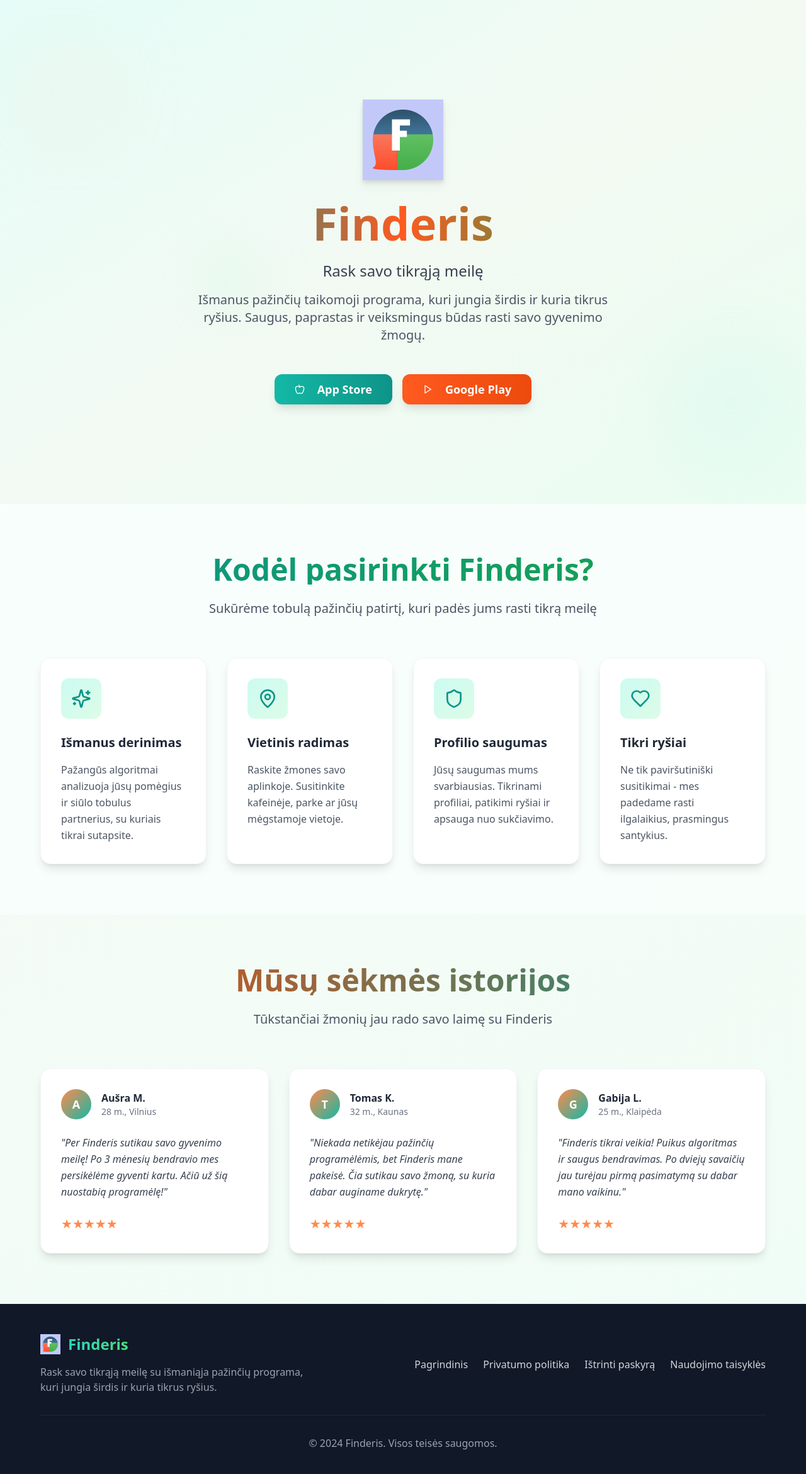
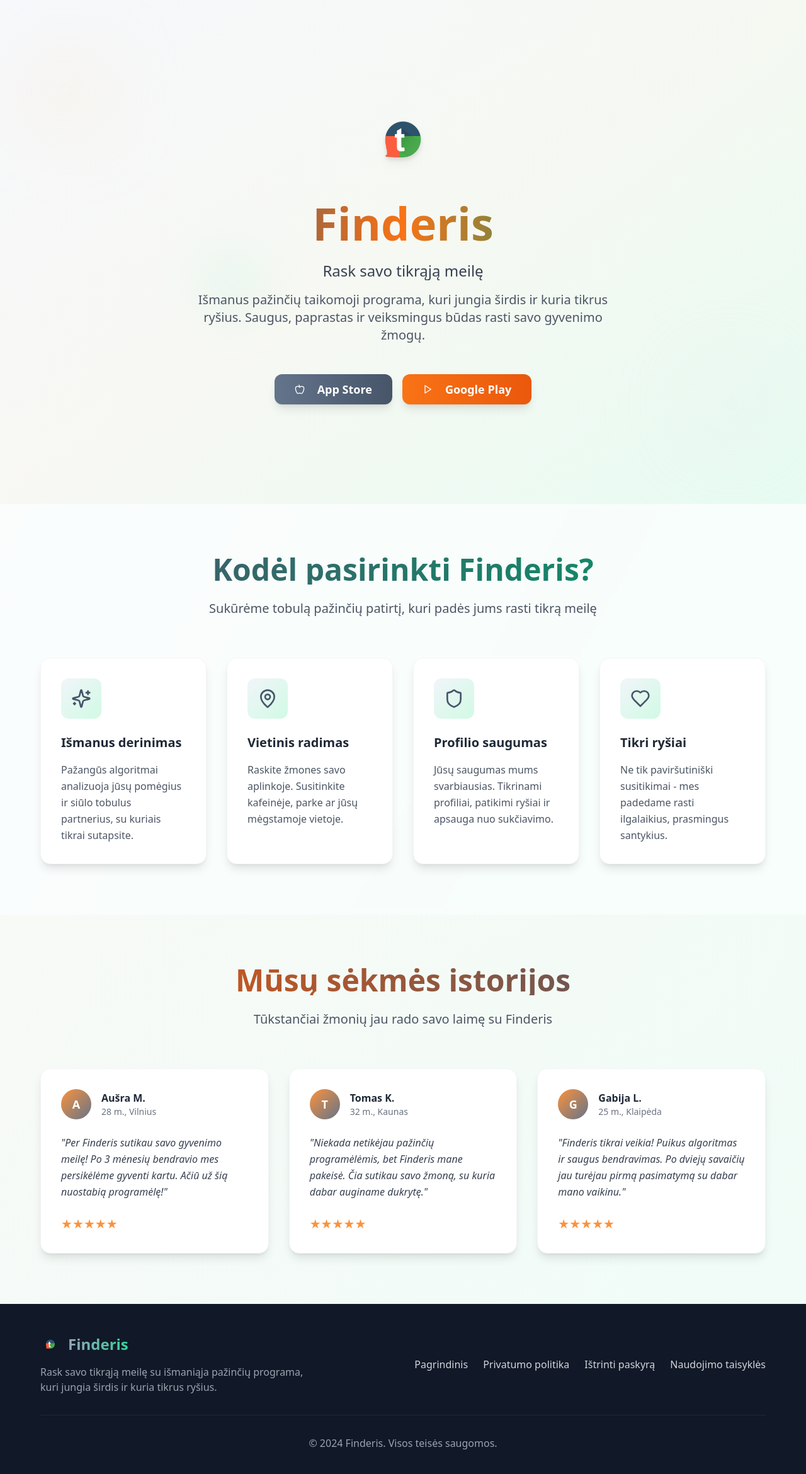
Before and after one commit to paiir/finderis-landing, a React (Vite) app: page / in a window 1280 px wide. Shown: the top 2340 px of the page at 63% size. Built offline with nearby package versions, Linux system fonts and the light colour scheme.

Commit message:
Refactor: Apply logo colors to the design
Update the design to use colors extracted from the provided logo.

```diff
--- a/index.html
+++ b/index.html
@@ -12,13 +12,13 @@
     <meta property="og:title" content="Finderis - Rask savo tikrąją meilę" />
     <meta property="og:description" content="Išmani pažinčių programa, kuri jungia širdis ir kuria tikrus ryšius. Saugus, paprastas ir veiksmingus būdas rasti savo gyvenimo žmogų." />
     <meta property="og:type" content="website" />
-    <meta property="og:image" content="/lovable-uploads/92e90712-25d0-4626-bf7a-c1e9b35e627d.png" />
+    <meta property="og:image" content="/lovable-uploads/3833bcf0-4d2e-4c53-8ecf-612f964ac340.png" />
 
     <meta name="twitter:card" content="summary_large_image" />
     <meta name="twitter:site" content="@finderis_lt" />
-    <meta name="twitter:image" content="/lovable-uploads/92e90712-25d0-4626-bf7a-c1e9b35e627d.png" />
+    <meta name="twitter:image" content="/lovable-uploads/3833bcf0-4d2e-4c53-8ecf-612f964ac340.png" />
 
-    <link rel="icon" href="/lovable-uploads/92e90712-25d0-4626-bf7a-c1e9b35e627d.png" type="image/png">
+    <link rel="icon" href="/lovable-uploads/3833bcf0-4d2e-4c53-8ecf-612f964ac340.png" type="image/png">
   </head>
 
   <body>
--- a/src/components/Features.tsx
+++ b/src/components/Features.tsx
@@ -29,7 +29,7 @@ const Features = () => {
     <section className="py-20 px-4 bg-white/50 backdrop-blur-sm">
       <div className="max-w-6xl mx-auto">
         <div className="text-center mb-16">
-          <h2 className="text-4xl md:text-5xl font-bold mb-6 bg-gradient-to-r from-teal-600 to-green-600 bg-clip-text text-transparent">
+          <h2 className="text-4xl md:text-5xl font-bold mb-6 bg-gradient-to-r from-slate-600 to-emerald-600 bg-clip-text text-transparent">
             Kodėl pasirinkti Finderis?
           </h2>
           <p className="text-xl text-gray-600 max-w-2xl mx-auto">
@@ -43,13 +43,13 @@ const Features = () => {
               key={index}
               className="group p-8 bg-white rounded-2xl shadow-lg hover:shadow-xl transition-all duration-300 transform hover:-translate-y-2 border border-gray-100"
             >
-              <div className="mb-6 p-4 bg-gradient-to-br from-teal-100 to-green-100 rounded-xl w-fit group-hover:scale-110 transition-transform duration-300">
-                <div className="text-teal-600">
+              <div className="mb-6 p-4 bg-gradient-to-br from-slate-100 to-emerald-100 rounded-xl w-fit group-hover:scale-110 transition-transform duration-300">
+                <div className="text-slate-600">
                   {feature.icon}
                 </div>
               </div>
 
-              <h3 className="text-xl font-bold mb-4 text-gray-800 group-hover:text-teal-600 transition-colors">
+              <h3 className="text-xl font-bold mb-4 text-gray-800 group-hover:text-slate-600 transition-colors">
                 {feature.title}
               </h3>
 
--- a/src/components/Footer.tsx
+++ b/src/components/Footer.tsx
@@ -9,11 +9,11 @@ const Footer = () => {
           <div className="mb-8 md:mb-0">
             <div className="flex items-center mb-4">
               <img
-                src="/lovable-uploads/92e90712-25d0-4626-bf7a-c1e9b35e627d.png"
+                src="/lovable-uploads/3833bcf0-4d2e-4c53-8ecf-612f964ac340.png"
                 alt="Finderis logo"
                 className="w-8 h-8 mr-3"
               />
-              <h3 className="text-2xl font-bold bg-gradient-to-r from-teal-400 to-green-400 bg-clip-text text-transparent">
+              <h3 className="text-2xl font-bold bg-gradient-to-r from-slate-400 to-emerald-400 bg-clip-text text-transparent">
                 Finderis
               </h3>
             </div>
@@ -26,25 +26,25 @@ const Footer = () => {
           <div className="flex flex-col sm:flex-row gap-6 text-center">
             <Link
               to="/"
-              className="text-gray-300 hover:text-teal-400 transition-colors font-medium"
+              className="text-gray-300 hover:text-slate-400 transition-colors font-medium"
             >
               Pagrindinis
             </Link>
             <Link
               to="/privacy"
-              className="text-gray-300 hover:text-teal-400 transition-colors font-medium"
+              className="text-gray-300 hover:text-slate-400 transition-colors font-medium"
             >
               Privatumo politika
             </Link>
             <Link
               to="/delete-account"
-              className="text-gray-300 hover:text-teal-400 transition-colors font-medium"
+              className="text-gray-300 hover:text-slate-400 transition-colors font-medium"
             >
               Ištrinti paskyrą
             </Link>
             <Link
               to="/terms"
-              className="text-gray-300 hover:text-teal-400 transition-colors font-medium"
+              className="text-gray-300 hover:text-slate-400 transition-colors font-medium"
             >
               Naudojimo taisyklės
             </Link>
--- a/src/components/Hero.tsx
+++ b/src/components/Hero.tsx
@@ -5,23 +5,23 @@ import { Apple, Play } from "lucide-react";
 const Hero = () => {
   return (
     <section className="relative min-h-screen flex items-center justify-center px-4 overflow-hidden">
-      {/* Background decoration */}
-      <div className="absolute inset-0 bg-gradient-to-br from-teal-100/30 via-coral-100/20 to-green-100/30"></div>
-      <div className="absolute top-20 left-10 w-32 h-32 bg-coral-200/20 rounded-full blur-3xl"></div>
-      <div className="absolute bottom-20 right-10 w-40 h-40 bg-teal-200/20 rounded-full blur-3xl"></div>
-      <div className="absolute top-1/2 left-1/4 w-24 h-24 bg-green-200/20 rounded-full blur-2xl"></div>
+      {/* Background decoration with new color scheme */}
+      <div className="absolute inset-0 bg-gradient-to-br from-slate-100/30 via-orange-100/20 to-emerald-100/30"></div>
+      <div className="absolute top-20 left-10 w-32 h-32 bg-orange-200/20 rounded-full blur-3xl"></div>
+      <div className="absolute bottom-20 right-10 w-40 h-40 bg-slate-200/20 rounded-full blur-3xl"></div>
+      <div className="absolute top-1/2 left-1/4 w-24 h-24 bg-emerald-200/20 rounded-full blur-2xl"></div>
 
       <div className="relative z-10 text-center max-w-4xl mx-auto">
-        {/* Logo */}
+        {/* Updated Logo */}
         <div className="mb-8 flex justify-center">
           <img
-            src="/lovable-uploads/92e90712-25d0-4626-bf7a-c1e9b35e627d.png"
+            src="/lovable-uploads/3833bcf0-4d2e-4c53-8ecf-612f964ac340.png"
             alt="Finderis logo"
             className="w-24 h-24 md:w-32 md:h-32 drop-shadow-lg"
           />
         </div>
 
-        <h1 className="text-5xl md:text-7xl font-bold mb-6 bg-gradient-to-r from-teal-600 via-coral-500 to-green-600 bg-clip-text text-transparent animate-fade-in">
+        <h1 className="text-5xl md:text-7xl font-bold mb-6 bg-gradient-to-r from-slate-600 via-orange-500 to-emerald-600 bg-clip-text text-transparent animate-fade-in">
           Finderis
         </h1>
 
@@ -37,7 +37,7 @@ const Hero = () => {
         <div className="flex flex-col sm:flex-row gap-4 justify-center items-center animate-fade-in">
           <Button
             size="lg"
-            className="bg-gradient-to-r from-teal-500 to-teal-600 hover:from-teal-600 hover:to-teal-700 text-white px-8 py-6 text-lg font-semibold rounded-xl shadow-lg hover:shadow-xl transition-all duration-300 transform hover:scale-105"
+            className="bg-gradient-to-r from-slate-500 to-slate-600 hover:from-slate-600 hover:to-slate-700 text-white px-8 py-6 text-lg font-semibold rounded-xl shadow-lg hover:shadow-xl transition-all duration-300 transform hover:scale-105"
           >
             <Apple className="mr-3 h-6 w-6" />
             App Store
@@ -45,7 +45,7 @@ const Hero = () => {
 
           <Button
             size="lg"
-            className="bg-gradient-to-r from-coral-500 to-coral-600 hover:from-coral-600 hover:to-coral-700 text-white px-8 py-6 text-lg font-semibold rounded-xl shadow-lg hover:shadow-xl transition-all duration-300 transform hover:scale-105"
+            className="bg-gradient-to-r from-orange-500 to-orange-600 hover:from-orange-600 hover:to-orange-700 text-white px-8 py-6 text-lg font-semibold rounded-xl shadow-lg hover:shadow-xl transition-all duration-300 transform hover:scale-105"
           >
             <Play className="mr-3 h-6 w-6" />
             Google Play
--- a/src/components/Testimonials.tsx
+++ b/src/components/Testimonials.tsx
@@ -22,10 +22,10 @@ const Testimonials = () => {
   ];
 
   return (
-    <section className="py-20 px-4 bg-gradient-to-br from-coral-50/30 to-teal-50/30">
+    <section className="py-20 px-4 bg-gradient-to-br from-orange-50/30 to-slate-50/30">
       <div className="max-w-6xl mx-auto">
         <div className="text-center mb-16">
-          <h2 className="text-4xl md:text-5xl font-bold mb-6 bg-gradient-to-r from-coral-600 to-teal-600 bg-clip-text text-transparent">
+          <h2 className="text-4xl md:text-5xl font-bold mb-6 bg-gradient-to-r from-orange-600 to-slate-600 bg-clip-text text-transparent">
             Mūsų sėkmės istorijos
           </h2>
           <p className="text-xl text-gray-600 max-w-2xl mx-auto">
@@ -41,7 +41,7 @@ const Testimonials = () => {
             >
               <div className="mb-6">
                 <div className="flex items-center mb-4">
-                  <div className="w-12 h-12 bg-gradient-to-br from-coral-400 to-teal-500 rounded-full flex items-center justify-center text-white font-bold text-lg">
+                  <div className="w-12 h-12 bg-gradient-to-br from-orange-400 to-slate-500 rounded-full flex items-center justify-center text-white font-bold text-lg">
                     {testimonial.name.charAt(0)}
                   </div>
                   <div className="ml-4">
@@ -55,7 +55,7 @@ const Testimonials = () => {
                 "{testimonial.text}"
               </blockquote>
 
-              <div className="mt-6 flex text-coral-400">
+              <div className="mt-6 flex text-orange-400">
                 {[...Array(5)].map((_, i) => (
                   <span key={i} className="text-xl">★</span>
                 ))}
--- a/src/pages/Index.tsx
+++ b/src/pages/Index.tsx
@@ -6,7 +6,7 @@ import Footer from "@/components/Footer";
 
 const Index = () => {
   return (
-    <div className="min-h-screen bg-gradient-to-br from-teal-50 to-green-50">
+    <div className="min-h-screen bg-gradient-to-br from-slate-50 to-emerald-50">
       <Hero />
       <Features />
       <Testimonials />
```
Also changed, not shown: public/lovable-uploads/3833bcf0-4d2e-4c53-8ecf-612f964ac340.png (added).
